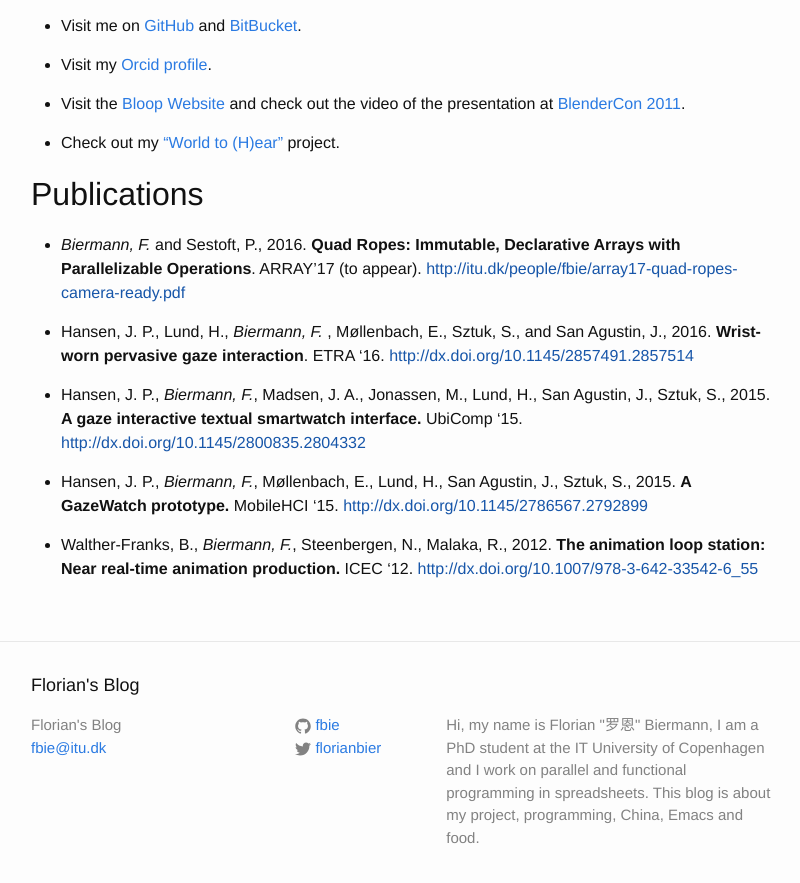
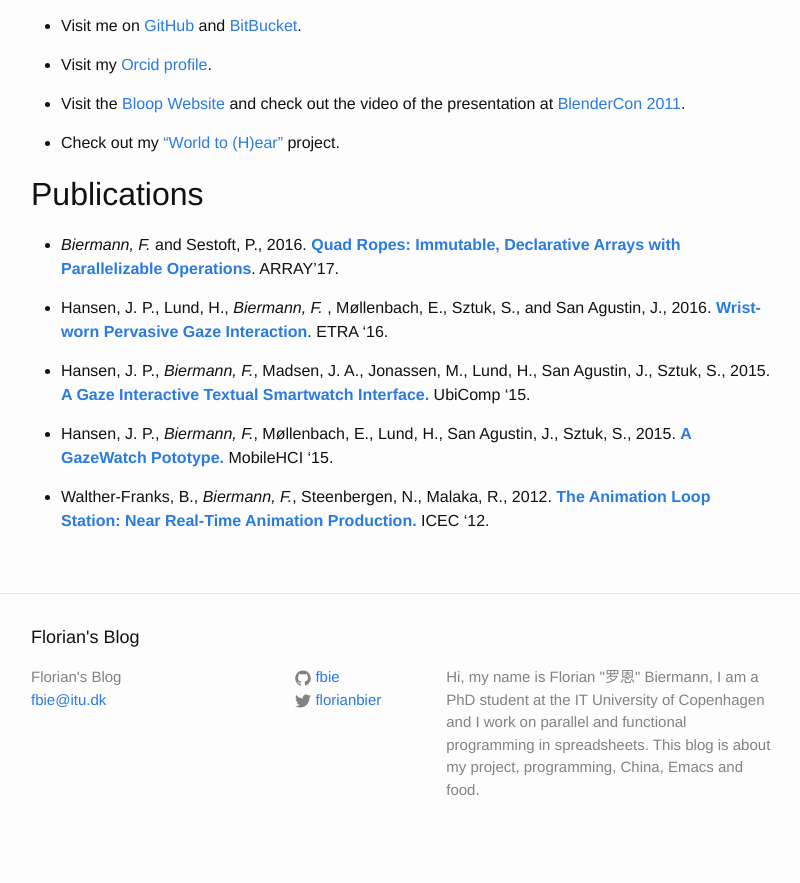
Before and after one commit to fbie/fbie.github.io, a Jekyll site: the page built from about.md, in a window 1280 px wide and 900 px high, scrolled down 1413 px. Shown: the top 883 px of the window, without its empty margins (239-1039 px from the left). Built offline with Jekyll 4.4.1, drawn with Linux system fonts in a browser that asks for light colours; after the commit the page ends 2274 px from its top, so only the background shows below that.

Commit message:
Link quad rope paper to ACM

```diff
--- a/about.md
+++ b/about.md
@@ -70,22 +70,21 @@ project.
 
 ## Publications ##
 
-- *Biermann, F.* and Sestoft, P., 2016. **Quad Ropes: Immutable,
-  Declarative Arrays with Parallelizable Operations**. ARRAY'17 (to
-  appear). [http://itu.dk/people/fbie/array17-quad-ropes-camera-ready.pdf]()
+- *Biermann, F.* and Sestoft, P., 2016. **[Quad Ropes: Immutable,
+  Declarative Arrays with Parallelizable Operations](http://dl.acm.org/citation.cfm?id=3091971)**. ARRAY'17.
 
 - Hansen, J. P., Lund, H., *Biermann, F.* , Møllenbach, E., Sztuk, S.,
-  and San Agustin, J., 2016. **Wrist-worn pervasive gaze
-  interaction**. ETRA '16. [http://dx.doi.org/10.1145/2857491.2857514]()
+  and San Agustin, J., 2016. **[Wrist-worn Pervasive Gaze
+  Interaction](http://dx.doi.org/10.1145/2857491.2857514)**. ETRA '16.
 
 - Hansen, J. P., *Biermann, F.*, Madsen, J. A., Jonassen, M., Lund,
-  H., San Agustin, J., Sztuk, S., 2015. **A gaze interactive textual
-  smartwatch interface.** UbiComp '15. [http://dx.doi.org/10.1145/2800835.2804332]()
+  H., San Agustin, J., Sztuk, S., 2015. **[A Gaze Interactive Textual
+  Smartwatch Interface.](http://dx.doi.org/10.1145/2800835.2804332)** UbiComp '15.
 
 - Hansen, J. P., *Biermann, F.*, M&oslash;llenbach, E., Lund, H., San
-  Agustin, J., Sztuk, S., 2015. **A GazeWatch prototype.** MobileHCI
-  '15. [http://dx.doi.org/10.1145/2786567.2792899]()
+  Agustin, J., Sztuk, S., 2015. **[A GazeWatch Pototype.](http://dx.doi.org/10.1145/2786567.2792899)** MobileHCI
+  '15.
 
 - Walther-Franks, B., *Biermann, F.*, Steenbergen, N., Malaka,
-  R., 2012. **The animation loop station: Near real-time animation
-  production.** ICEC '12. [http://dx.doi.org/10.1007/978-3-642-33542-6_55]()
+  R., 2012. **[The Animation Loop Station: Near Real-Time Animation
+  Production.](http://dx.doi.org/10.1007/978-3-642-33542-6_55)** ICEC '12.
```
